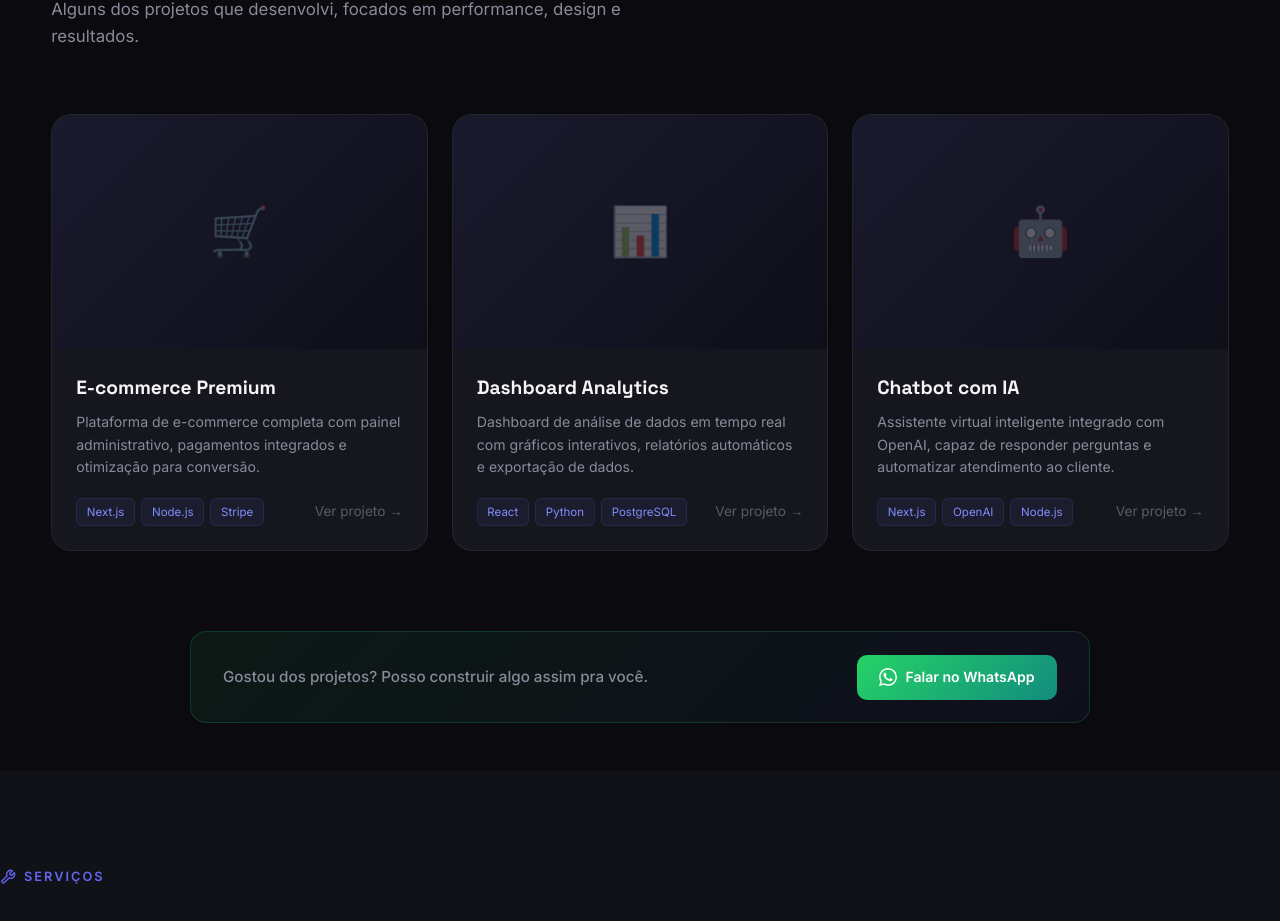
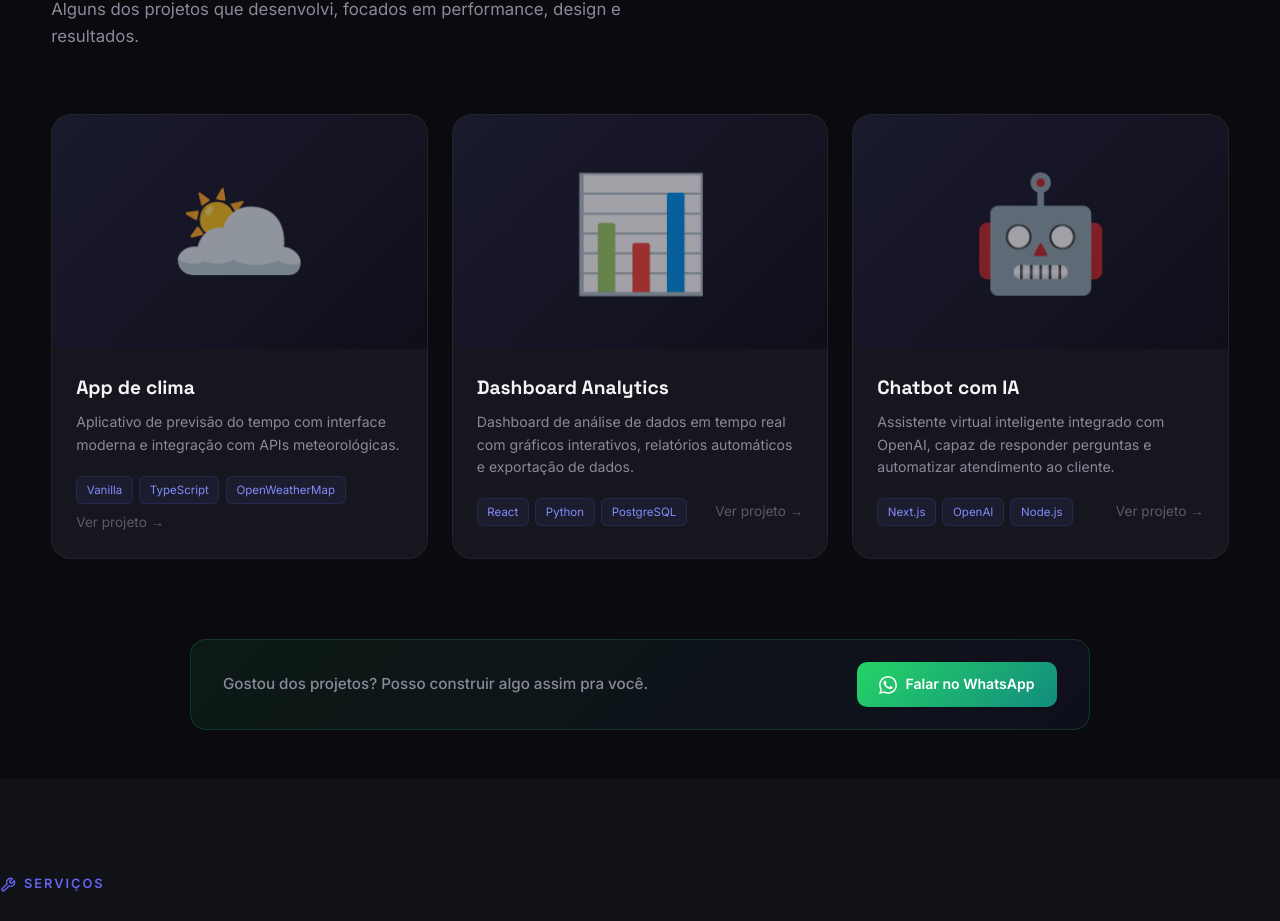
Before and after one commit to duds-maia/duds-maia.github.io, a React (Vite) app: page / in a window 1280 px wide. Shown: the part 3377-4298 px from the top of the page. Built offline with nearby package versions, Linux system fonts and the light colour scheme.

Commit message:
implementação de projeto

```diff
--- a/src/index.css
+++ b/src/index.css
@@ -735,8 +735,8 @@ body {
 }
 
 .project-image .project-icon {
-  font-size: 3rem;
-  opacity: 0.3;
+  font-size: 7rem;
+  opacity: 0.6;
   transition: all 0.4s ease;
 }
 
@@ -1218,8 +1218,8 @@ body {
 
 .whatsapp-float {
   position: fixed;
-  bottom: 1.8rem;
-  right: 1.8rem;
+  bottom: 3.8rem;
+  right: 3.8rem;
   width: 60px;
   height: 60px;
   background: linear-gradient(135deg, var(--whatsapp), var(--whatsapp-dark));
@@ -1266,8 +1266,8 @@ body {
   .whatsapp-float {
     width: 54px;
     height: 54px;
-    bottom: 1.2rem;
-    right: 1.2rem;
+    bottom: 1.8rem;
+    right: 2.2rem;
   }
 }
 
--- a/src/sections/Projects.jsx
+++ b/src/sections/Projects.jsx
@@ -2,11 +2,11 @@ import { useEffect, useRef } from 'react'
 
 const projectsData = [
   {
-    icon: '🛒',
-    title: 'E-commerce Premium',
-    desc: 'Plataforma de e-commerce completa com painel administrativo, pagamentos integrados e otimização para conversão.',
-    techs: ['Next.js', 'Node.js', 'Stripe'],
-    link: '#' // TODO: substitua pelo link real do projeto (site publicado, deploy, GitHub, etc.)
+    icon: '🌥️',
+    title: 'App de clima',
+    desc: 'Aplicativo de previsão do tempo com interface moderna e integração com APIs meteorológicas.',
+    techs: ['Vanilla', 'TypeScript', 'OpenWeatherMap'],
+    link: 'https://duds-maia.github.io/app_clima/' // TODO: substitua pelo link real do projeto (site publicado, deploy, GitHub, etc.)
   },
   {
     icon: '📊',
```
Also changed, not shown: 5 other files (tests, documents, lock files or other folders).
